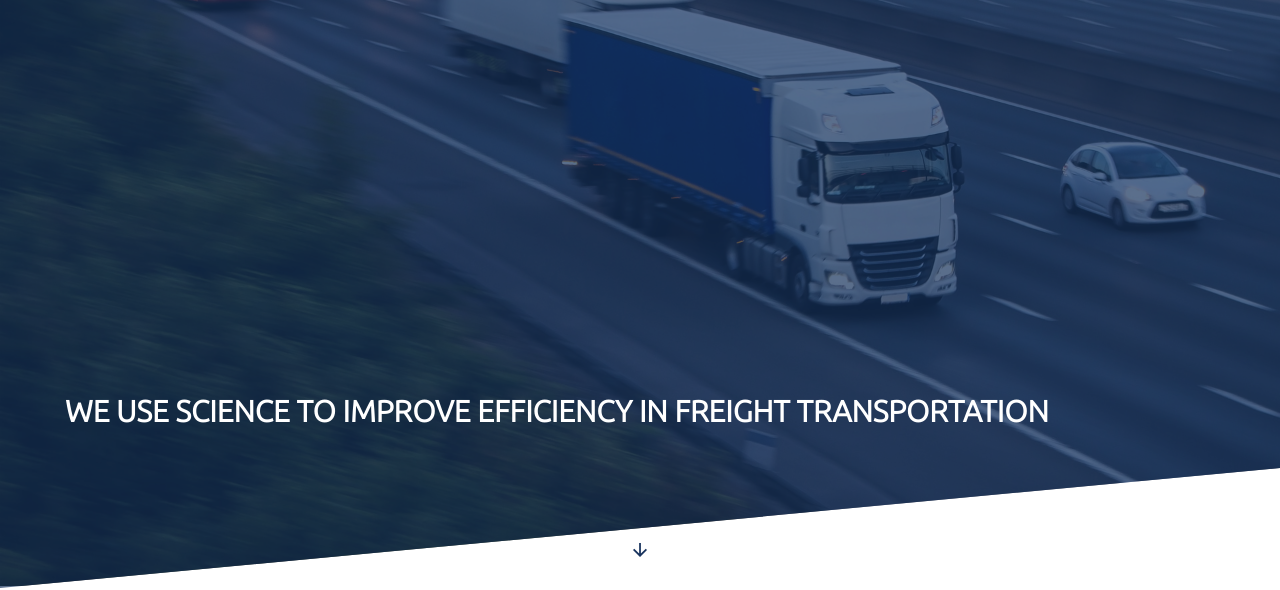
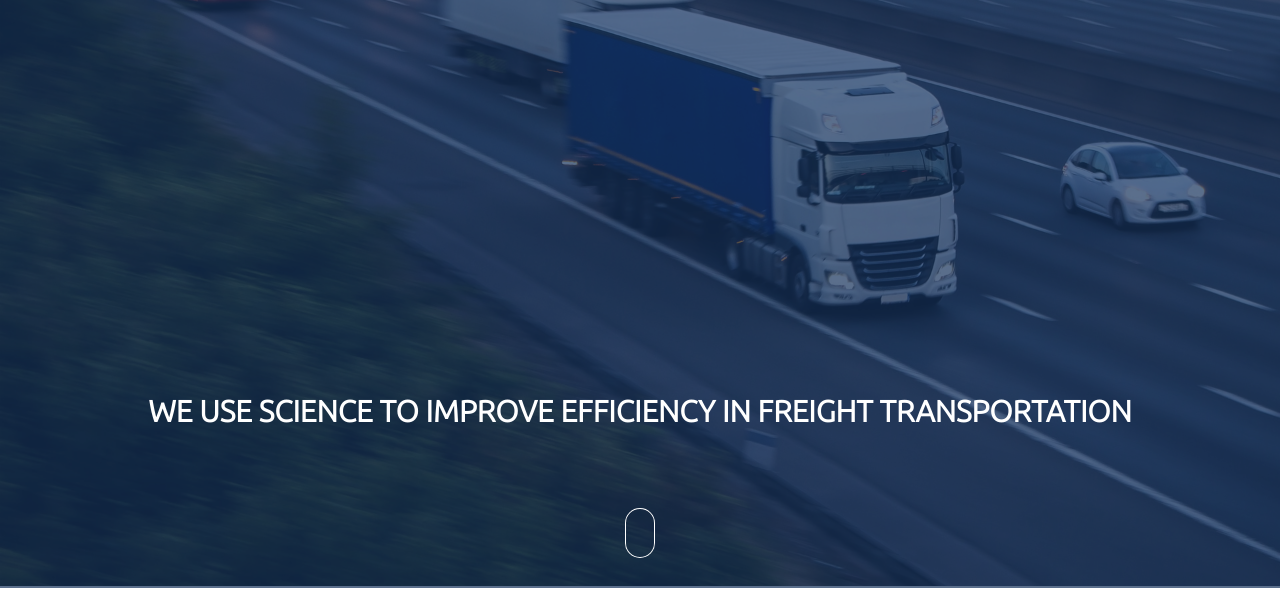
Before and after one commit to Dmytro005/E-freight-work, a website: page app/index.html in a window 1280 px wide. Shown: the part 212-802 px from the top of the page. Drawn offline with nearby package versions, Linux system fonts and the light colour scheme; files that its build step writes are made by us from their sources.

Commit message:
Main page change

```diff
--- a/app/index.html
+++ b/app/index.html
@@ -55,14 +55,12 @@
                     WE USE SCIENCE TO IMPROVE EFFICIENCY IN FREIGHT TRANSPORTATION
                 </span>
             </div>
+            <div class='icon-scroll wow fadeIn' data-wow-delay="2.5s"></div>
         </div>
     </section>
 
     <section id="about">
         <div class="wr">
-            <svg xmlns="http://www.w3.org/2000/svg" id="arrow" viewBox="3506 772.84 14 14">
-  <path id="arrow-down" d="M10.2,4h1.768V14.606l4.861-4.861L18.08,11l-7,7-7-7L5.335,9.745,10.2,14.606Z" transform="translate(3501.92 768.84)"/>
-</svg>
             <div class="rowtext">
                 <h2>Who we are?</h2>
 
--- a/app/sass/_settings.scss
+++ b/app/sass/_settings.scss
@@ -175,7 +175,7 @@ ul {
 
 .tooltip {
     @extend p;
-//    font-size: 14px;
+    //    font-size: 14px;
     position: relative;
     margin: 0 !important;
     width: fit-content;
@@ -216,3 +216,46 @@ ul {
         opacity: 1;
     }
 }
+
+/*Scrolling mouse */
+
+.icon-scroll,
+.icon-scroll:before {
+    position: absolute;
+    top: 80%;
+}
+
+.icon-scroll {
+    position: absolute;
+//    bottom: -120px;
+    top: 90%;
+    width: 30px;
+    height: 50px;
+//    margin-left: -20px;
+//    margin-top: -35px;
+    box-shadow: inset 0 0 0 1px #fff;
+    border-radius: 25px;
+}
+
+.icon-scroll:before {
+    content: '';
+    width: 6px;
+    height: 6px;
+    background: #fff;
+    margin-left: -3px;
+    top: 8px;
+    border-radius: 4px;
+    animation-duration: 1.5s;
+    animation-iteration-count: infinite;
+    animation-name: scroll;
+}
+
+@keyframes scroll {
+    0% {
+        opacity: 1;
+    }
+    100% {
+        opacity: 0;
+        transform: translateY(23px);
+    }
+}
--- a/app/sass/main.scss
+++ b/app/sass/main.scss
@@ -79,16 +79,17 @@ section#main {
     padding-top: 0;
     width: 100%;
     overflow: hidden;
-    clip-path: $poly-bott;
+    //    clip-path: $poly-bott;
     .shade {
         width: 100%;
         height: 100%;
         opacity: 0.7;
         background-color: $blue;
         position: absolute;
-        z-index: -1;
+        z-index: 2;
     }
     .wr {
+        z-index: 3;
         height: 100%;
         margin: 0;
         justify-content: space-between;
@@ -136,23 +137,22 @@ section#main {
 
             span {
                 @extend h2;
+                margin: auto;
                 font-weight: 800;
                 color: white;
                 font-size: 30px;
             }
 
         }
+
+
     }
 
 }
 
-.fade {
-    position: absolute;
-}
-
 section#about {
-    margin-top: 1%;
-    margin-bottom: 35px;
+    //    margin-top: 1%;
+    //    margin-bottom: 35px;
     padding: 0;
     background: none;
     background-color: white;
@@ -163,32 +163,13 @@ section#about {
     transition: ease 4s;
     .wr {
         margin: 0;
-        #arrow {
-            width: 14px;
-            margin-top: -5%;
-            animation: scale 2s ease infinite;
-            cursor: pointer;
-            fill: #16325C;
-        }
-        @keyframes scale {
-            0% {
-                transform: scale(1);
-            }
-            50% {
-                transform: scale(1.1);
-                fill: $darker;
-            }
-            100% {
-                transform: scale(1);
-            }
-        }
         .rowtext {
             margin-top: 30px;
             align-items: center;
             display: flex;
             flex-direction: column;
             max-width: 750px;
-            p{
+            p {
                 margin-top: 20px;
             }
             margin-bottom: 0;
@@ -295,9 +276,7 @@ section#prob-sols {
                         }
                     }
 
-                    div:nth-child(2n){
-
-                    }
+                    div:nth-child(2n) {}
 
                 }
             }
@@ -306,7 +285,7 @@ section#prob-sols {
     .row {
         display: flex;
         align-items: center;
-//        margin-top: 0;
+        //        margin-top: 0;
         justify-content: space-between;
         margin: 0;
         #cover {
@@ -330,8 +309,8 @@ section#prob-sols {
             background: none;
             margin: 10px;
             margin-right: 0px;
-            p{
-              font-family: $SSP-R;
+            p {
+                font-family: $SSP-R;
             }
             .button-previous {
                 cursor: pointer;
@@ -347,7 +326,7 @@ section#prob-sols {
                 background: url(../img/svg/arrow-next.svg);
             }
 
-            &:nth-child(n){
+            &:nth-child(n) {
                 margin-top: 0;
             }
         }
```
